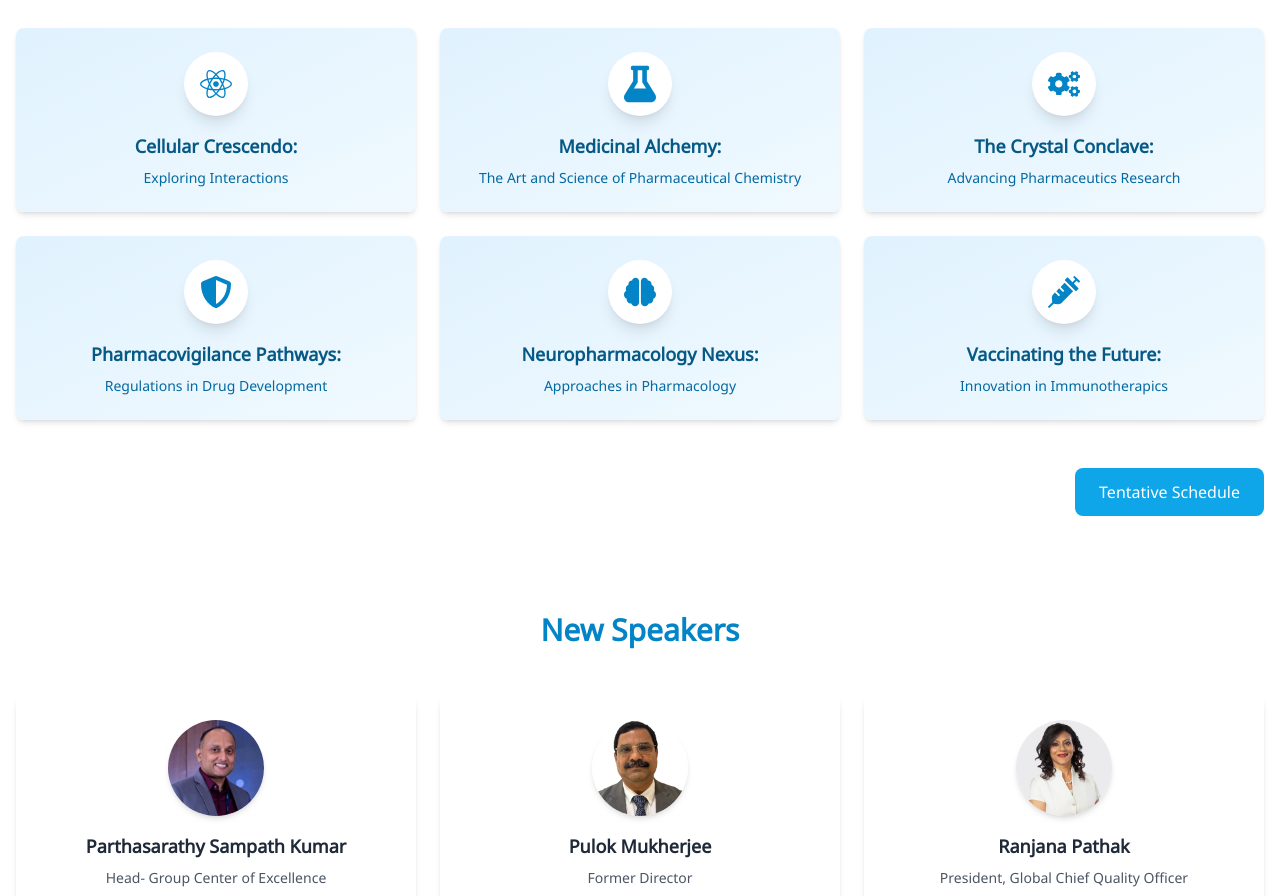
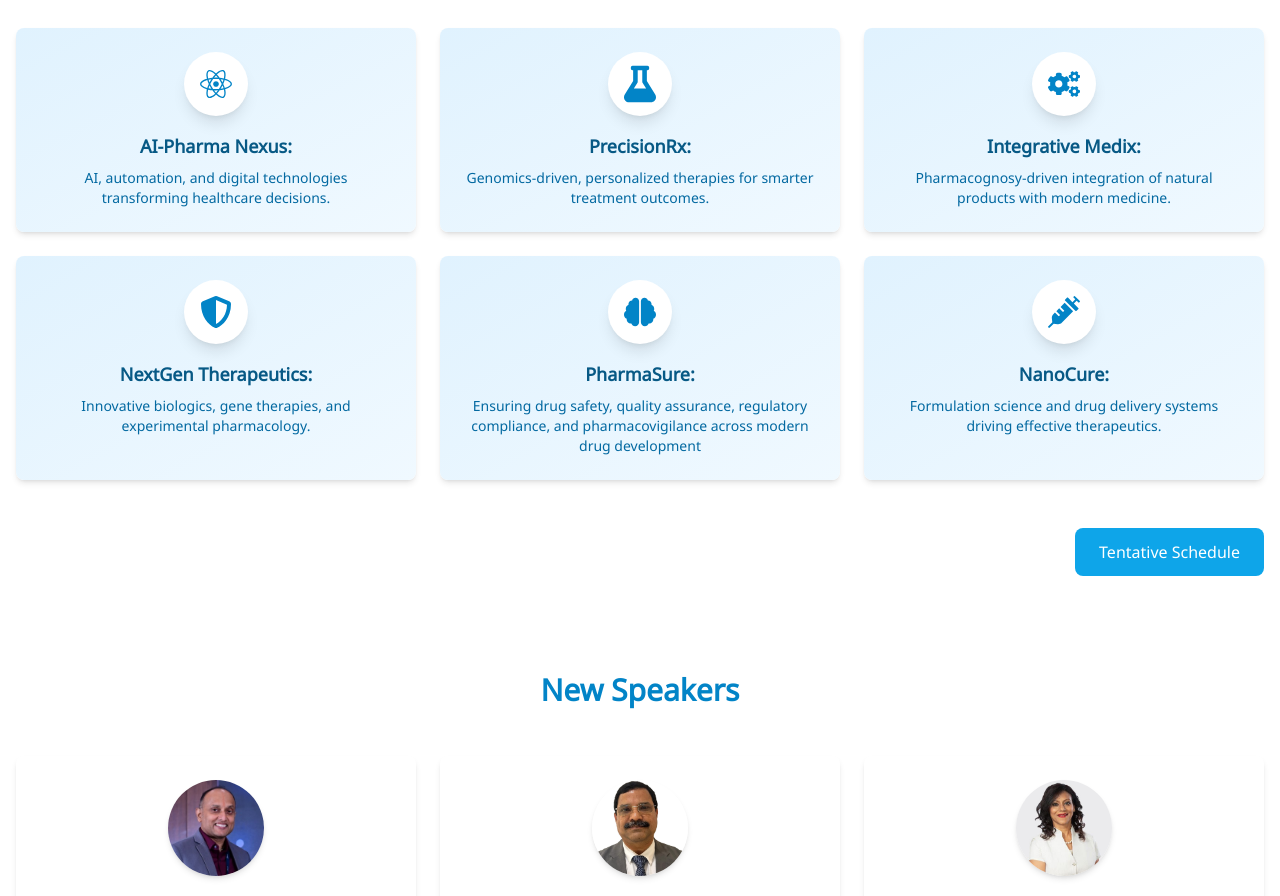
Before and after one commit to devrungta/Spirit26, a React (Vite) app: page / in a window 1280 px wide. Shown: the part 1524-2420 px from the top of the page. Built offline with nearby package versions, Linux system fonts and the light colour scheme; no server answers.

Commit message:
Content changes

```diff
--- a/src/Pages/About.jsx
+++ b/src/Pages/About.jsx
@@ -171,33 +171,33 @@ const About = () => {
           {[
             {
               icon: <FaReact size={40} className="text-sky-600" />,
-              title: "Cellular Crescendo: ",
-              description: "Exploring Interactions",
+              title: "AI-Pharma Nexus: ",
+              description: " AI, automation, and digital technologies transforming healthcare decisions.",
             },
             {
               icon: <FaFlask size={40} className="text-sky-600" />,
-              title: "Medicinal Alchemy: ",
-              description: "The Art and Science of Pharmaceutical Chemistry",
+              title: "PrecisionRx:",
+              description: "Genomics-driven, personalized therapies for smarter treatment outcomes.",
             },
             {
               icon: <FaCogs size={40} className="text-sky-600" />,
-              title: "The Crystal Conclave: ",
-              description: "Advancing Pharmaceutics Research",
+              title: "Integrative Medix:",
+              description: "Pharmacognosy-driven integration of natural products with modern medicine.",
             },
             {
               icon: <FaShieldAlt size={40} className="text-sky-600" />,
-              title: "Pharmacovigilance Pathways: ",
-              description: "Regulations in Drug Development",
+              title: "NextGen Therapeutics:",
+              description: "Innovative biologics, gene therapies, and experimental pharmacology.",
             },
             {
               icon: <FaBrain size={40} className="text-sky-600" />,
-              title: "Neuropharmacology Nexus: ",
-              description: "Approaches in Pharmacology",
+              title: "PharmaSure: ",
+              description: "Ensuring drug safety, quality assurance, regulatory compliance, and pharmacovigilance across modern drug development",
             },
             {
               icon: <FaSyringe size={40} className="text-sky-600" />,
-              title: "Vaccinating the Future: ",
-              description: "Innovation in Immunotherapics",
+              title: "NanoCure: ",
+              description: "Formulation science and drug delivery systems driving effective therapeutics.",
             },
           ].map((track, index) => (
             <motion.div
```
